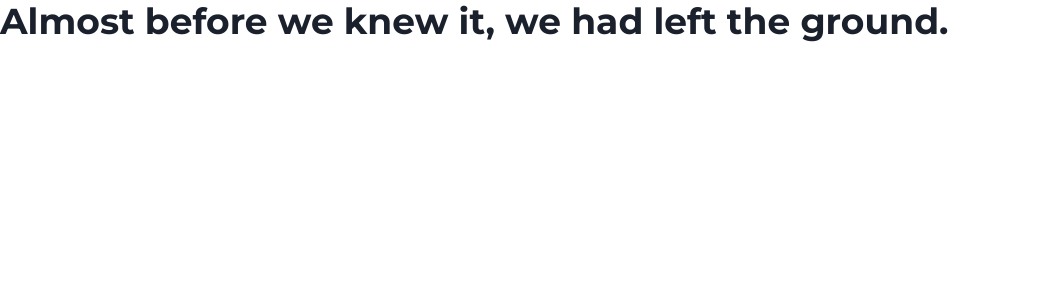
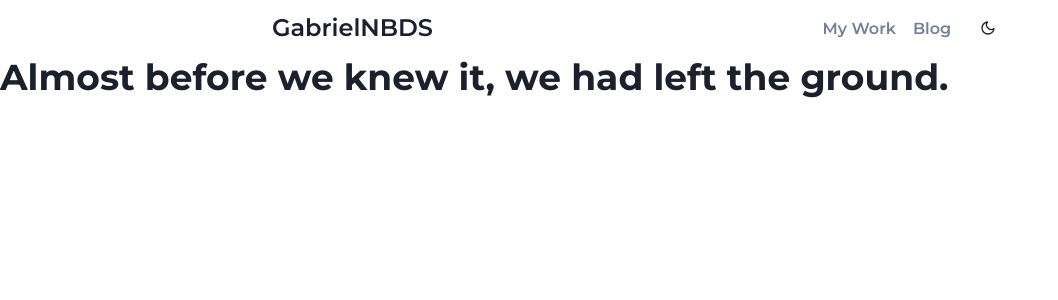
Before and after one commit to GabrielNBDS/gabrielnbds.dev, a Next.js app: page / in a window 1280 px wide. Shown: the top 300 px of the page, without its empty margins (0-1058 px from the left). Built offline with nearby package versions, Linux system fonts and the light colour scheme.

Commit message:
📦 NEW: Created Header component

```diff
--- /dev/null
+++ b/src/components/header.tsx
@@ -0,0 +1,114 @@
+import {
+  Box,
+  useColorModeValue,
+  Container,
+  HStack,
+  Heading,
+  Button,
+  IconButton,
+  Menu,
+  MenuButton,
+  MenuList,
+  MenuItem,
+  useColorMode,
+} from '@chakra-ui/react'
+import Link from 'next/link'
+import { FiMoon, FiSun, FiMenu } from 'react-icons/fi'
+
+const Header = () => {
+  const { colorMode, toggleColorMode } = useColorMode()
+
+  return (
+    <Box as="header" bg={useColorModeValue('white', 'gray.800')}>
+      <Container py={2} maxW="container.md">
+        <HStack justify="space-between">
+          <Link href="/">
+            <Heading
+              as="h1"
+              fontSize="24"
+              fontWeight="600"
+              cursor="pointer"
+              transition="all .2s"
+              _hover={{ color: 'teal.400' }}
+            >
+              GabrielNBDS
+            </Heading>
+          </Link>
+
+          <HStack as="nav" display={['none', 'flex']} spacing={4}>
+            <Link href="/my-work">
+              <Button
+                as="a"
+                cursor="pointer"
+                transition="all .2s"
+                _hover={{ color: 'teal.400' }}
+                variant="link"
+              >
+                My Work
+              </Button>
+            </Link>
+
+            <Link href="/blog">
+              <Button
+                as="a"
+                cursor="pointer"
+                transition="all .2s"
+                _hover={{ color: 'teal.400' }}
+                variant="link"
+              >
+                Blog
+              </Button>
+            </Link>
+
+            <IconButton
+              variant="ghost"
+              aria-label="toggle theme"
+              icon={colorMode === 'light' ? <FiMoon /> : <FiSun />}
+              onClick={toggleColorMode}
+            />
+          </HStack>
+
+          <HStack display={['flex', 'none']}>
+            <IconButton
+              variant="ghost"
+              aria-label="toggle theme"
+              icon={colorMode === 'light' ? <FiMoon /> : <FiSun />}
+              onClick={toggleColorMode}
+            />
+
+            <Menu>
+              <MenuButton
+                as={IconButton}
+                aria-label="open menu"
+                icon={<FiMenu />}
+              />
+              <MenuList as="nav">
+                <Link href="/">
+                  <MenuItem as="a">
+                    <Heading cursor="pointer" fontSize="24" fontWeight="600">
+                      GabrielNBDS
+                    </Heading>
+                  </MenuItem>
+                </Link>
+
+                <Link href="/my-work">
+                  <MenuItem as="a">
+                    <Button variant="link">My Work</Button>
+                  </MenuItem>
+                </Link>
+
+                <Link href="/blog">
+                  <MenuItem as="a">
+                    <Button variant="link">Blog</Button>
+                  </MenuItem>
+                </Link>
+              </MenuList>
+            </Menu>
+          </HStack>
+        </HStack>
+      </Container>
+    </Box>
+  )
+}
+
+export default Header
--- a/src/pages/_app.tsx
+++ b/src/pages/_app.tsx
@@ -4,6 +4,7 @@ import { AppProps } from 'next/app'
 import { ChakraProvider, extendTheme } from '@chakra-ui/react'
 
 import myTheme from '../styles/theme'
+import Header from '../components/header'
 
 Router.events.on('routeChangeStart', () => {
   NProgress.start()
@@ -17,6 +18,7 @@ const theme = extendTheme(myTheme)
 const MyApp: React.FC<AppProps> = ({ Component, pageProps }) => {
   return (
     <ChakraProvider theme={theme}>
+      <Header />
       <Component {...pageProps} />
     </ChakraProvider>
   )
```
